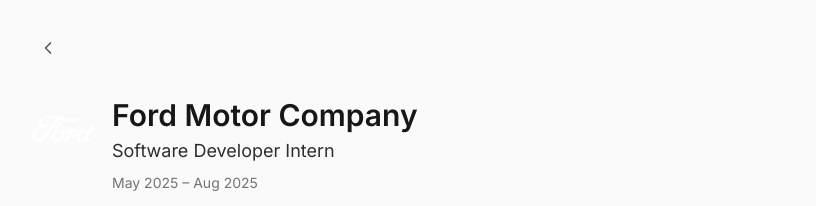
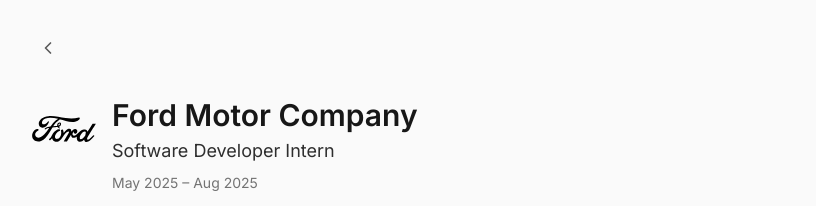
Before and after one commit to amanzav/portfolio, a Next.js app: page /experience/ford-developer-2025 in a window 1280 px wide. Shown: the top 206 px of the page, without its empty margins (224-1040 px from the left). Built offline with nearby package versions, Linux system fonts and the light colour scheme.

Commit message:
fixed company logo theme change

```diff
--- a/components/ExperienceDetailClient.tsx
+++ b/components/ExperienceDetailClient.tsx
@@ -43,7 +43,7 @@
             alt={`${experience.company} logo`}
             width={experience.company === "Transpire Technologies" ? 48 : 64}
             height={experience.company === "Transpire Technologies" ? 48 : 64}
-            className="object-contain"
+            className="object-contain invert dark:invert-0"
           />
         </div>
         <div>
--- a/components/ExperienceTable.tsx
+++ b/components/ExperienceTable.tsx
@@ -40,7 +40,7 @@
                     alt={`${exp.company} logo`}
                     width={exp.company === "Transpire Technologies" ? 24 : 32}
                     height={exp.company === "Transpire Technologies" ? 24 : 32}
-                    className="object-contain"
+                    className="object-contain invert dark:invert-0"
                   />
                 </div>
               </TableCell>
```
